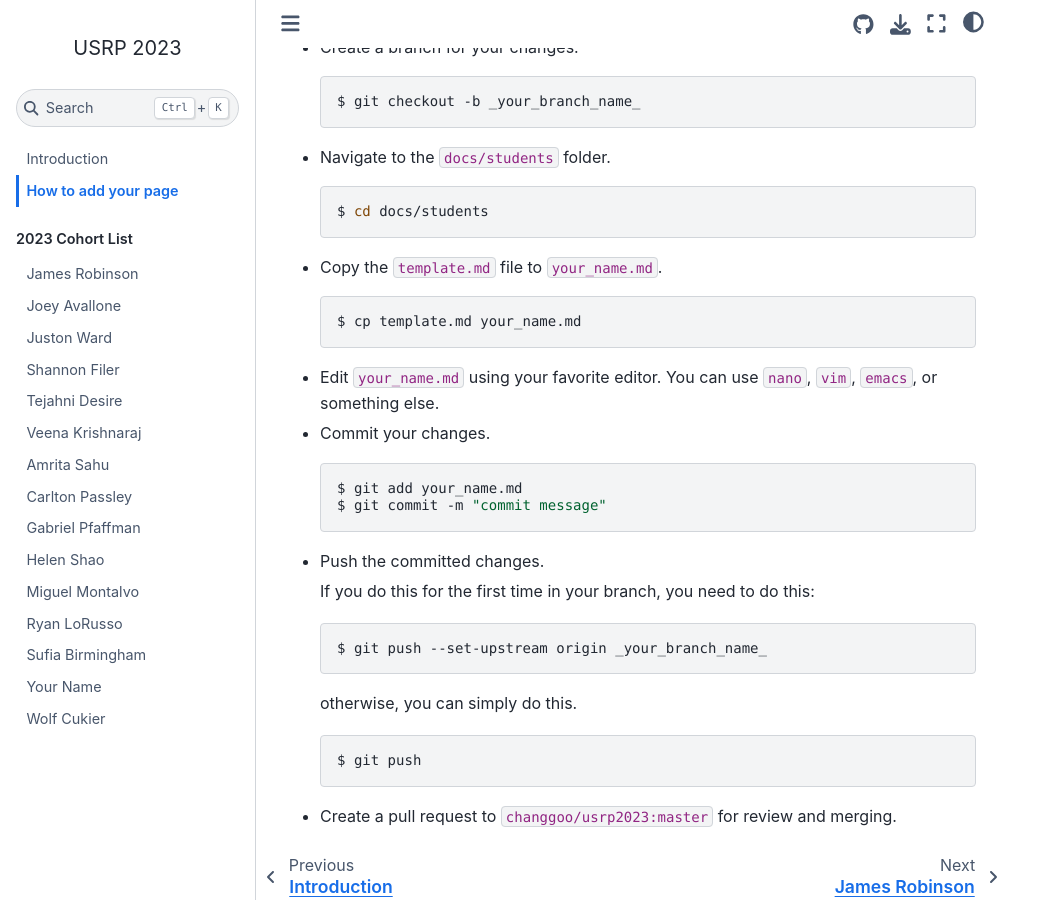
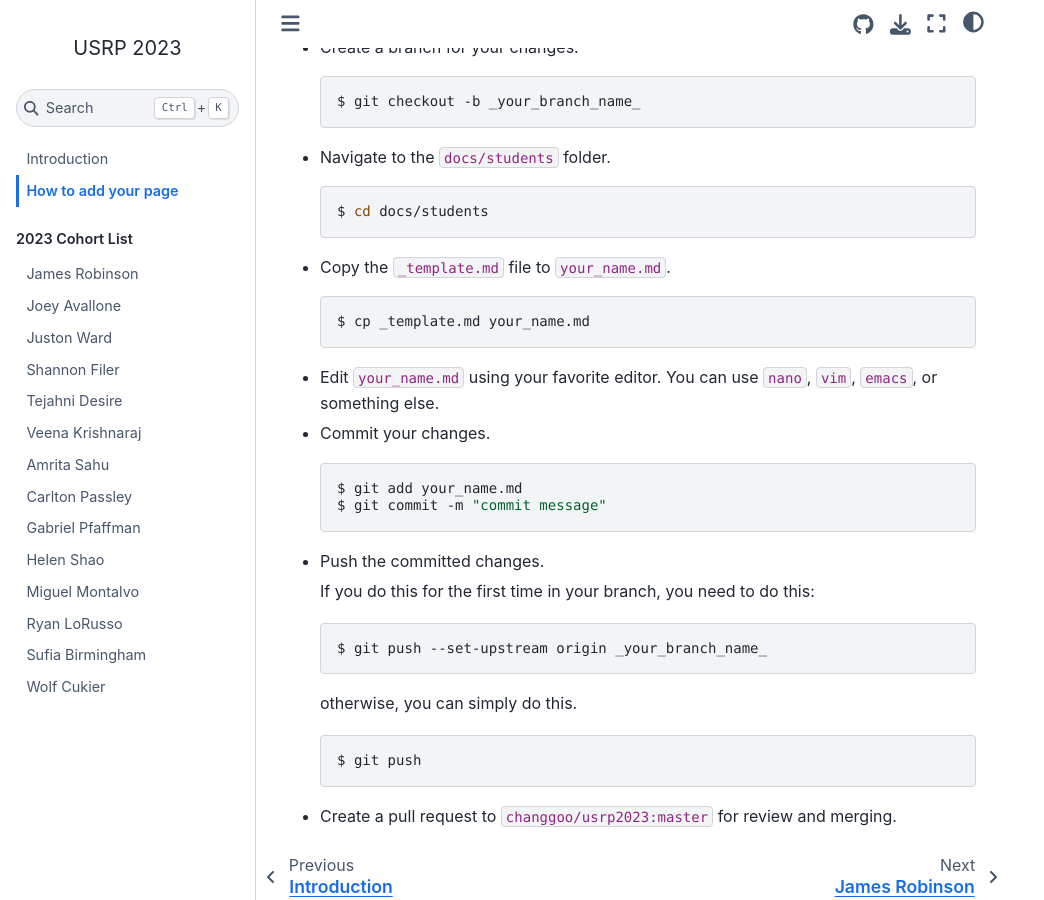
Before and after one commit to changgoo/usrp-introduction, a Jupyter Book: the page built from docs/howto.md, in a window 1280 px wide and 900 px high, scrolled down 450 px. Shown: the whole window, without its empty margins (0-1044 px from the left). Built offline with Jupyter Book 1.0.4 settings and Sphinx 7.4.7 and the Sphinx Book theme 1.1.4, drawn with Linux system fonts in a browser that asks for light colours.

Commit message:
Remove template from the list

````diff
--- a/docs/_toc.yml
+++ b/docs/_toc.yml
@@ -8,4 +8,4 @@ parts:
     - file: howto
   - caption: 2023 Cohort List
     chapters:
-    - glob: students/*
+    - glob: students/[!_]*
--- a/docs/howto.md
+++ b/docs/howto.md
@@ -25,10 +25,10 @@ Now, its your turn to add your page.
     $ cd docs/students
     ```
 
-* Copy the `template.md` file to `your_name.md`.
+* Copy the `_template.md` file to `your_name.md`.
 
     ```sh
-    $ cp template.md your_name.md
+    $ cp _template.md your_name.md
     ```
 
 * Edit `your_name.md` using your favorite editor. You can use `nano`, `vim`, `emacs`, or something else.
````
Also changed, not shown: README.md (+2 -2 lines), docs/students/_template.md (renamed from docs/students/template.md).
